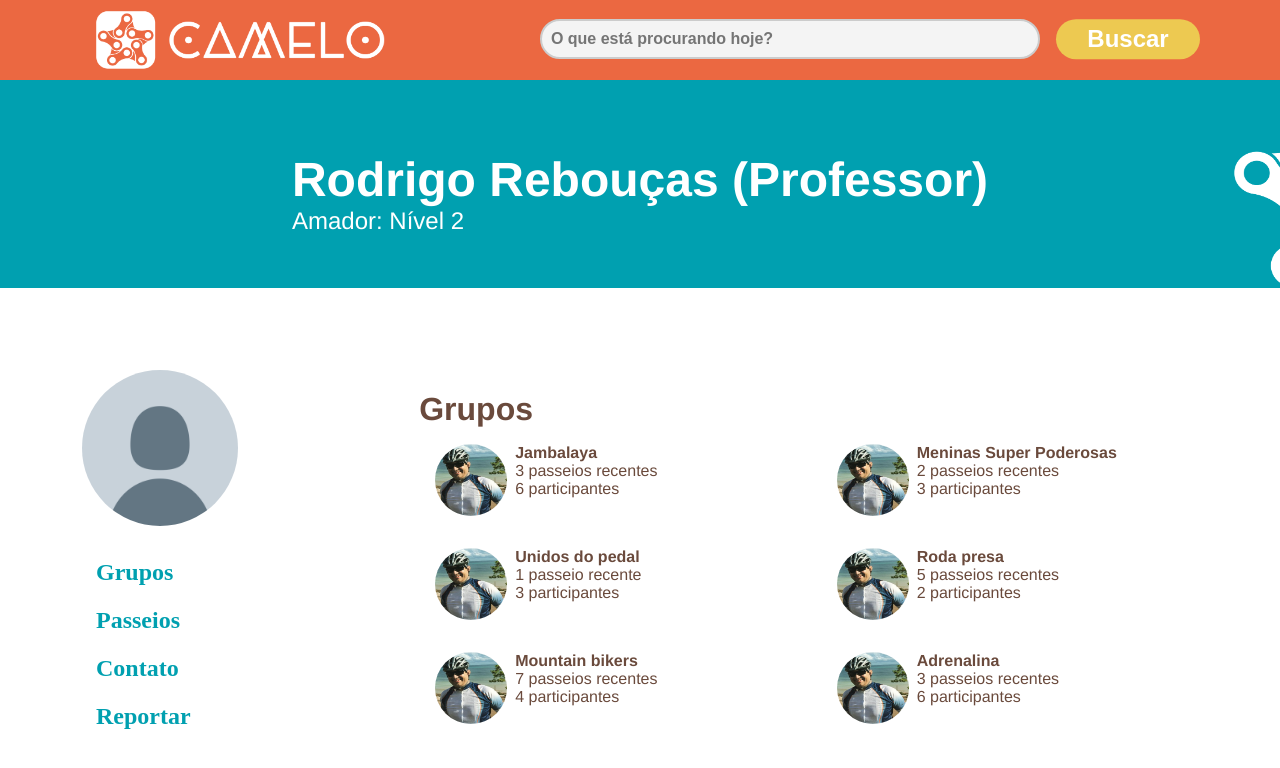
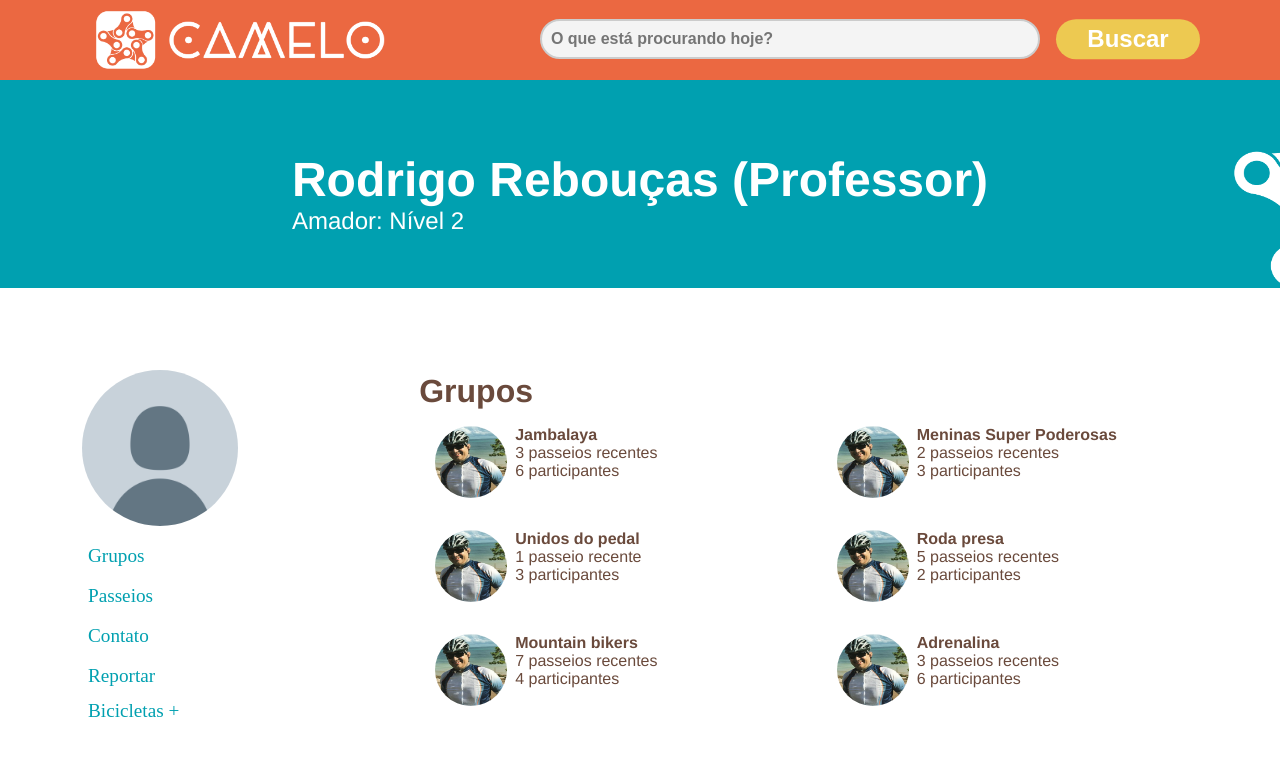
Before and after one commit to portal-ciclismo/front, a React (Create React App) app in the folder app-ciclismo/: page /perfil in a window 1280 px wide. Shown: the top 768 px of the page. Built offline with nearby package versions, Linux system fonts and the light colour scheme.

Commit message:
refatorando profileSideBar

```diff
--- a/app-ciclismo/package.json
+++ b/app-ciclismo/package.json
@@ -12,6 +12,7 @@
     "formik": "^2.4.5",
     "react": "^18.2.0",
     "react-dom": "^18.2.0",
+    "react-dropzone": "^14.2.3",
     "react-router-dom": "^6.16.0",
     "react-scripts": "5.0.1",
     "web-vitals": "^2.1.4",
--- a/app-ciclismo/src/components/ProfileSideBar/ProfileSideBar.css
+++ b/app-ciclismo/src/components/ProfileSideBar/ProfileSideBar.css
@@ -4,11 +4,55 @@
     border-radius: 50%;
     border: 0.125rem solid #fff;
     object-fit: cover;
-}
+  }
 
-.profile-sidebar h1 {
+  .profile-sidebar ul {
+    list-style: none;
+    padding: 0;
+    margin: 0;
+  }
+
+  .profile-sidebar ul li {
+    margin-left: 0.5rem;
+    margin-top: 0.5rem;
+  }
+
+  .profile-sidebar ul li a {
+    font-size: 1.2rem;
     color: #00a0b0;
-    line-height: 3rem;
-    margin-left: 1rem;
-    margin-top: 1rem;
-}
+    text-decoration: none; /* Remova o sublinhado padrão dos links */
+    line-height: 2rem;
+  }
+
+  .bike-section-toggle {
+    cursor: pointer;
+    font-size: 1.2rem;
+    color: #ff0000; /* Defina a cor desejada para o texto "Bicicletas" (vermelho) */
+  }
+
+  .bike-section-toggle:hover {
+    text-decoration: underline;
+  }
+
+  .bike-section {
+    padding-left: 0.5rem;
+  }
+
+  .bike-section ul {
+    padding-left: 1rem;
+  }
+
+  .bike-section ul li {
+    line-height: 2rem;
+    margin-left: 0.5rem;
+  }
+
+  .bike-section-toggle {
+    color: #00a0b0;
+    text-decoration: none;
+  }
+
+  .bike-section a {
+    color: #00a0b0;
+    text-decoration: none;
+  }
--- a/app-ciclismo/src/components/ProfileSideBar/ProfileSideBar.js
+++ b/app-ciclismo/src/components/ProfileSideBar/ProfileSideBar.js
@@ -1,22 +1,48 @@
-import React from 'react';
-import "./ProfileSideBar.css";
-import profileImage from "../../assets/perfil_imgs/placeholderImage.png";
+import React, { useState } from 'react';
+import './ProfileSideBar.css';
+import profileImage from '../../assets/perfil_imgs/placeholderImage.png';
 
 function ProfileSidebar() {
+  const [bikeSectionOpen, setBikeSectionOpen] = useState(false);
+
+  const toggleBikeSection = () => {
+    setBikeSectionOpen(!bikeSectionOpen);
+  };
+
   return (
     <div className="profile-sidebar">
       <div className="profileImg">
         <img src={profileImage} alt="Foto de perfil" />
       </div>
-      <h1>
-        Grupos
-        <br />
-        Passeios
-        <br />
-        Contato
-        <br />
-        Reportar
-      </h1>
+      <ul>
+        <li>
+          <a href="#">Grupos</a>
+        </li>
+        <li>
+          <a href="#">Passeios</a>
+        </li>
+        <li>
+          <a href="#">Contato</a>
+        </li>
+        <li>
+          <a href="#">Reportar</a>
+        </li>
+        <li>
+          <div className="bike-section-toggle" onClick={toggleBikeSection}>
+            Bicicletas {bikeSectionOpen ? '-' : '+'}
+          </div>
+          {bikeSectionOpen && (
+            <ul className="bike-section">
+              <li>
+                <a href="#">Cadastre Sua Bike</a>
+              </li>
+              <li>
+                <a href="#">Visualize Sua Bike</a>
+              </li>
+            </ul>
+          )}
+        </li>
+      </ul>
     </div>
   );
 }
```
Also changed, not shown: 1 other file (tests, documents, lock files or other folders).
